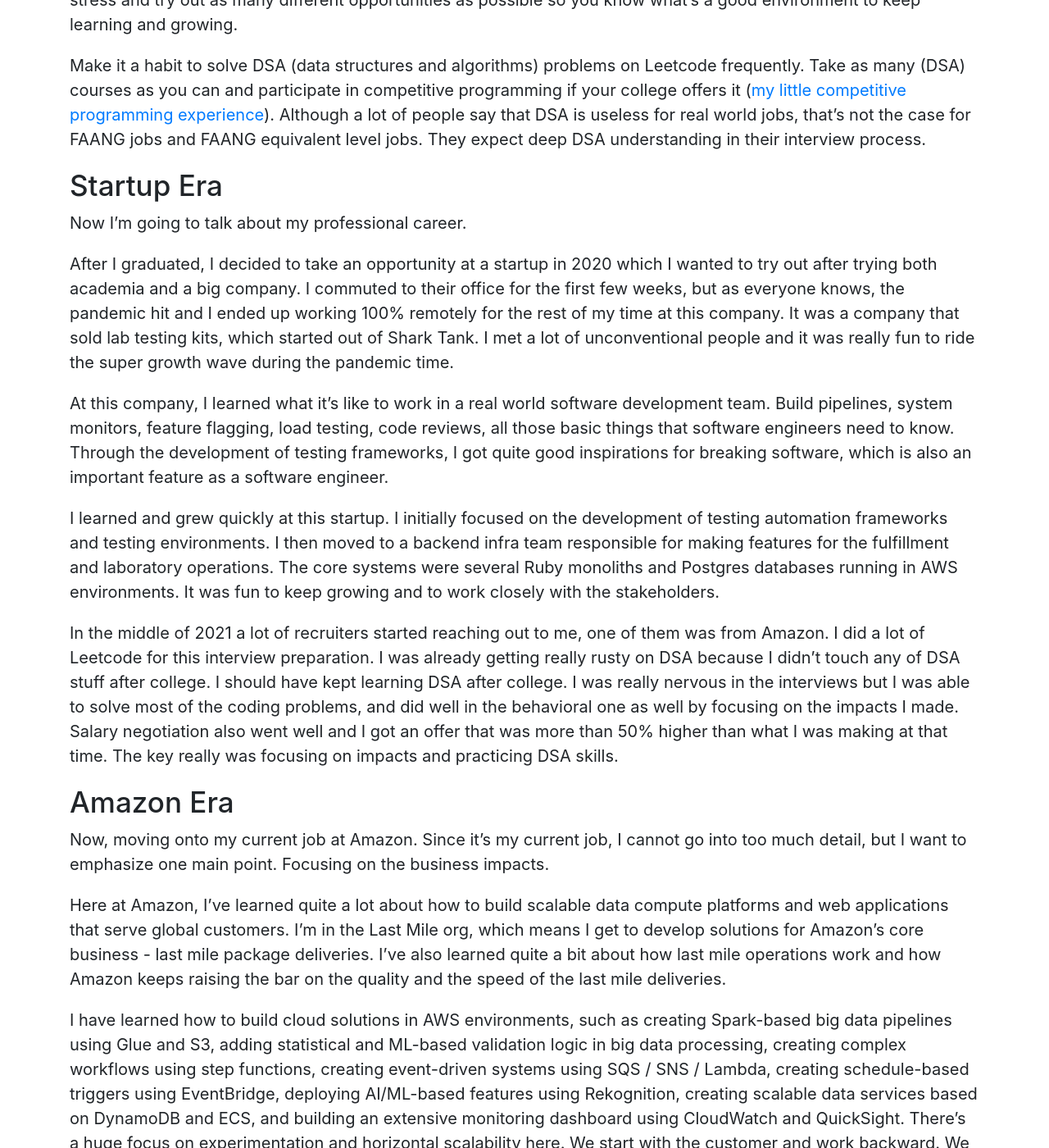
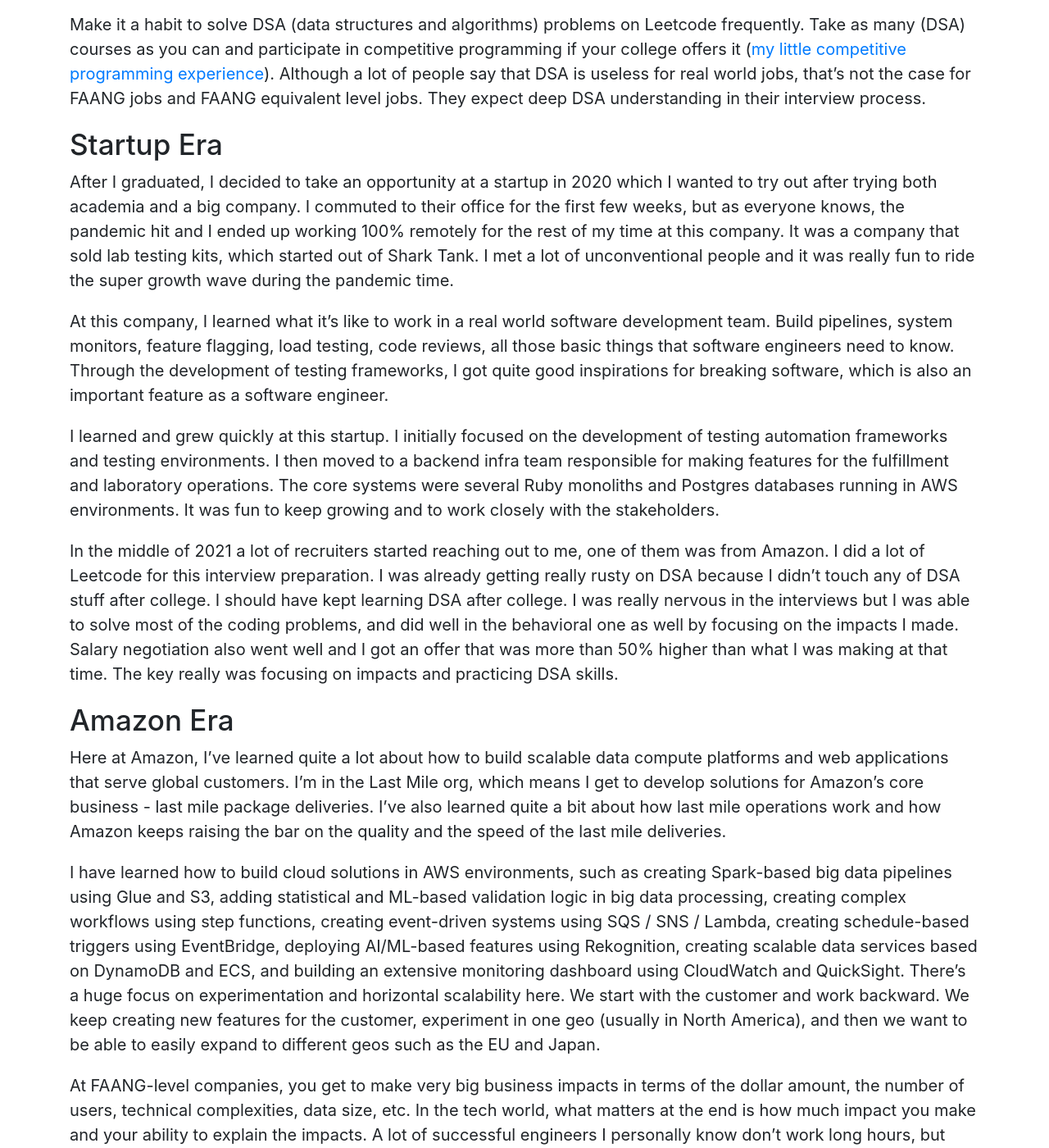
Before and after one commit to takasoft/takasoft.github.io, a Jekyll site: the page built from _posts/2025-01-14-5-year-reflection-as-software-engineer.md, in a window 1280 px wide and 1400 px high, scrolled down 1287 px. Shown: the whole window at 82% size. Built offline with Jekyll 4.4.1, drawn with Linux system fonts in a browser that asks for light colours; some of the changed text lies outside the part shown.

Commit message:
Update 2025-01-14-5-year-reflection-as-software-engineer.md

```diff
--- a/_posts/2025-01-14-5-year-reflection-as-software-engineer.md
+++ b/_posts/2025-01-14-5-year-reflection-as-software-engineer.md
@@ -6,8 +6,6 @@
 I've been working full time as a software engineer since Feb 2020. The next month will mark my 5 year career as a software engineer. I'm currently a SDE at Amazon, and I previously worked at a startup. If I include my college era where I had an internship at PayPal, I have been involved in software development for 8 years now. I want to write a little reflection on my professional career so far with some tips I have for other people trying to get into the tech industry.
 
 ### College Era
-
-First, let me talk about my college years.
 
 I started my coursework at Iowa State back in 2017. I got a couple of research assistant positions as well as teaching assistant positions throughout my college years. I worked on several projects, but the most impactful one I am proud of is [Primer Server project](https://takasoft.io/blog/ncur-primer-server) in which I developed the backend and frontend from scratch. At the end of the project, I presented the research at the National Conference on Undergraduate Research and I open-sourced the code to the public.
 
@@ -25,8 +23,6 @@
 
 ### Startup Era
 
-Now I'm going to talk about my professional career.
-
 After I graduated, I decided to take an opportunity at a startup in 2020 which I wanted to try out after trying both academia and a big company. I commuted to their office for the first few weeks, but as everyone knows, the pandemic hit and I ended up working 100% remotely for the rest of my time at this company. It was a company that sold lab testing kits, which started out of Shark Tank. I met a lot of unconventional people and it was really fun to ride the super growth wave during the pandemic time.
 
 At this company, I learned what it's like to work in a real world software development team. Build pipelines, system monitors, feature flagging, load testing, code reviews, all those basic things that software engineers need to know. Through the development of testing frameworks, I got quite good inspirations for breaking software, which is also an important feature as a software engineer.
@@ -36,8 +32,6 @@
 In the middle of 2021 a lot of recruiters started reaching out to me, one of them was from Amazon. I did a lot of Leetcode for this interview preparation. I was already getting really rusty on DSA because I didn't touch any of DSA stuff after college. I should have kept learning DSA after college. I was really nervous in the interviews but I was able to solve most of the coding problems, and did well in the behavioral one as well by focusing on the impacts I made. Salary negotiation also went well and I got an offer that was more than 50% higher than what I was making at that time. The key really was focusing on impacts and practicing DSA skills.
 
 ### Amazon Era
-
-Now, moving onto my current job at Amazon. Since it's my current job, I cannot go into too much detail, but I want to emphasize one main point. Focusing on the business impacts.
 
 Here at Amazon, I've learned quite a lot about how to build scalable data compute platforms and web applications that serve global customers. I'm in the Last Mile org, which means I get to develop solutions for Amazon's core business - last mile package deliveries. I've also learned quite a bit about how last mile operations work and how Amazon keeps raising the bar on the quality and the speed of the last mile deliveries.
 
```
